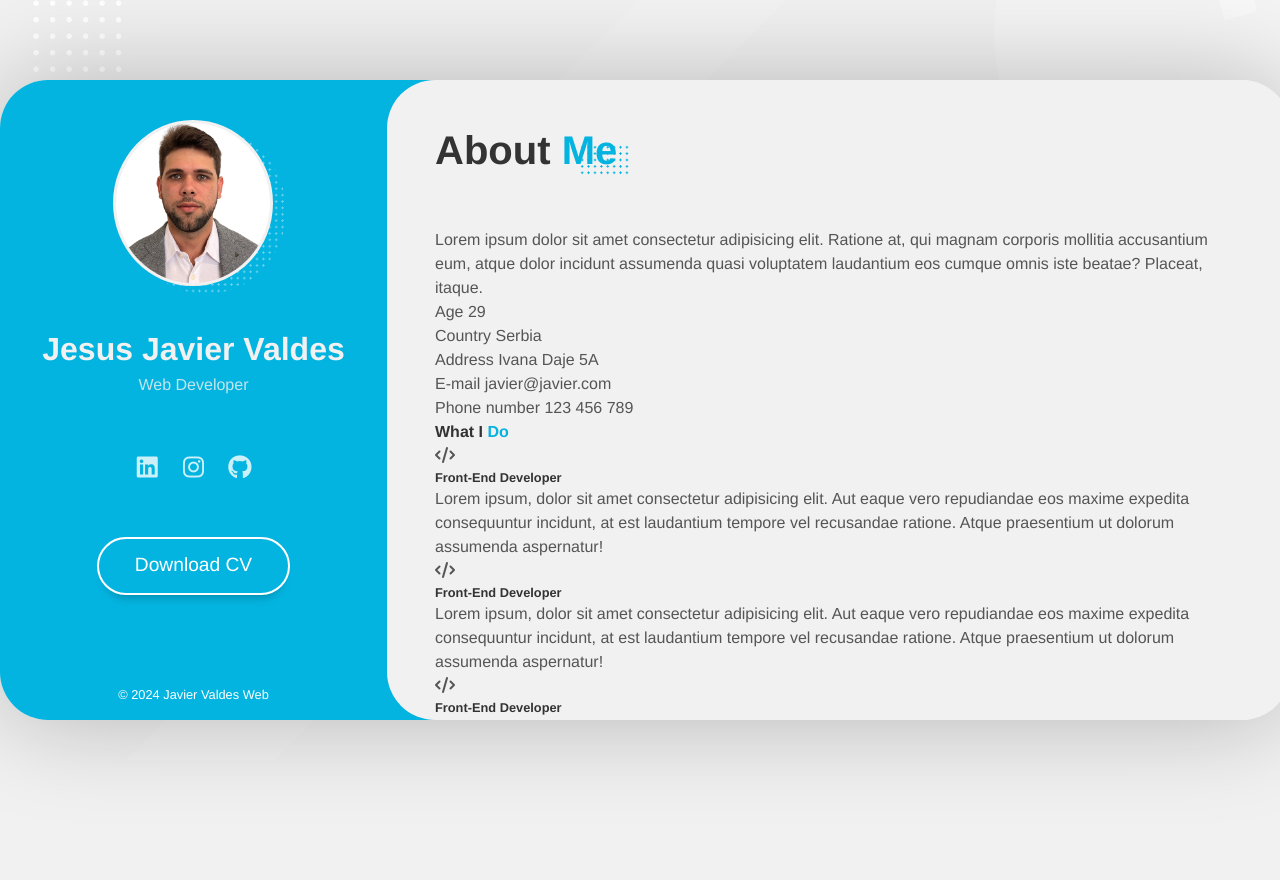
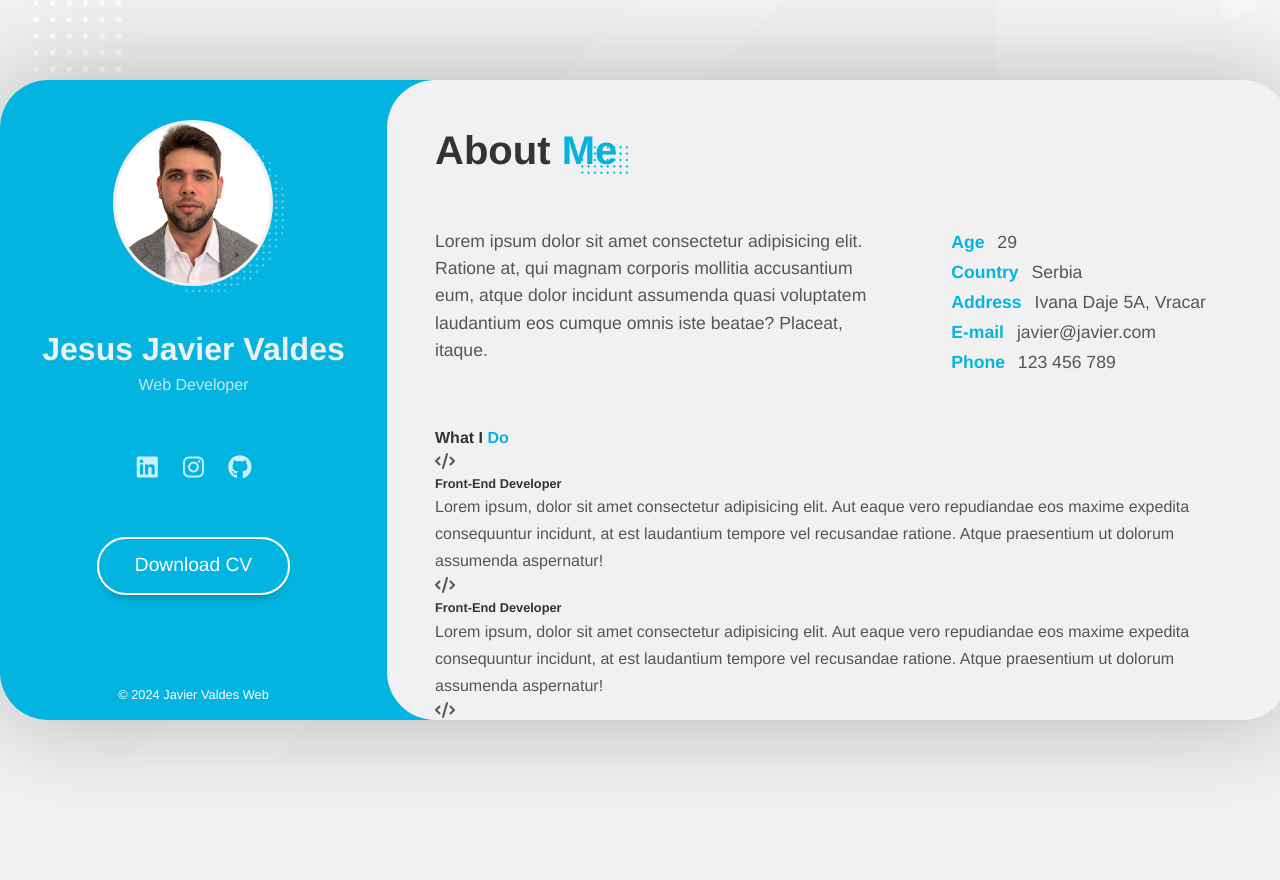
Before and after one commit to JaviVS7/portfolio, a plain HTML site: page aboutme.html in a window 1280 px wide. Shown: the top 880 px of the page. Drawn offline with Linux system fonts and the light colour scheme.

Commit message:
Add style to personalinfo - About me

```diff
--- a/aboutme.html
+++ b/aboutme.html
@@ -147,7 +147,7 @@
 
                   <li class="personal-info__option">
                     <span class="personal-info__value">Address</span>
-                    <span class="personal-info__key">Ivana Daje 5A</span>
+                    <span class="personal-info__key">Ivana Daje 5A, Vracar</span>
                   </li>
 
                   <li class="personal-info__option">
@@ -156,7 +156,7 @@
                   </li>
 
                   <li class="personal-info__option">
-                    <span class="personal-info__value">Phone number</span>
+                    <span class="personal-info__value">Phone</span>
                     <span class="personal-info__key">123 456 789</span>
                   </li>
                 </ul>
--- a/assets/css/reset.css
+++ b/assets/css/reset.css
@@ -63,6 +63,11 @@ figure {
   height: auto;
 }
 
+p {
+  font-size: 1rem;
+  line-height: 1.7rem;
+}
+
 p a {
   display: inline;
 }
--- a/assets/css/style.css
+++ b/assets/css/style.css
@@ -306,3 +306,29 @@ body {
 .title__color {
   color: var(--main-color);
 }
+
+/* About me - Personal Info */
+.personal-info__bio {
+  display: flex;
+  flex-direction: row;
+  gap: 5rem;
+  width: 100%;
+  margin-bottom: 3rem;
+}
+
+.personal-info__description {
+  flex-basis: 60%;
+  font-size: 1.1rem;
+}
+
+.personal-info__data {
+  flex-basis: 40%;
+  font-size: 1.1rem;
+  line-height: 1.7;
+}
+
+.personal-info__value {
+  color: var(--main-color);
+  font-weight: 600;
+  margin-right: 0.5rem;
+}
```
